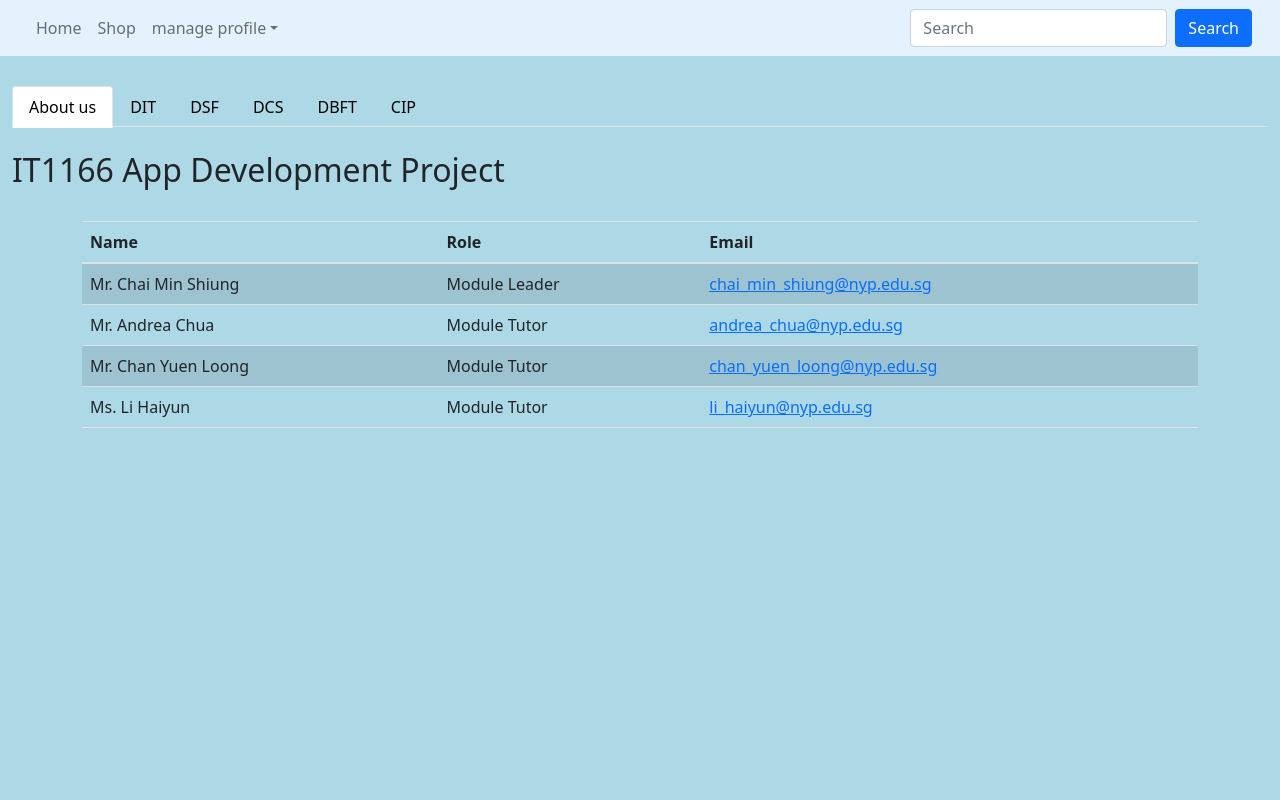
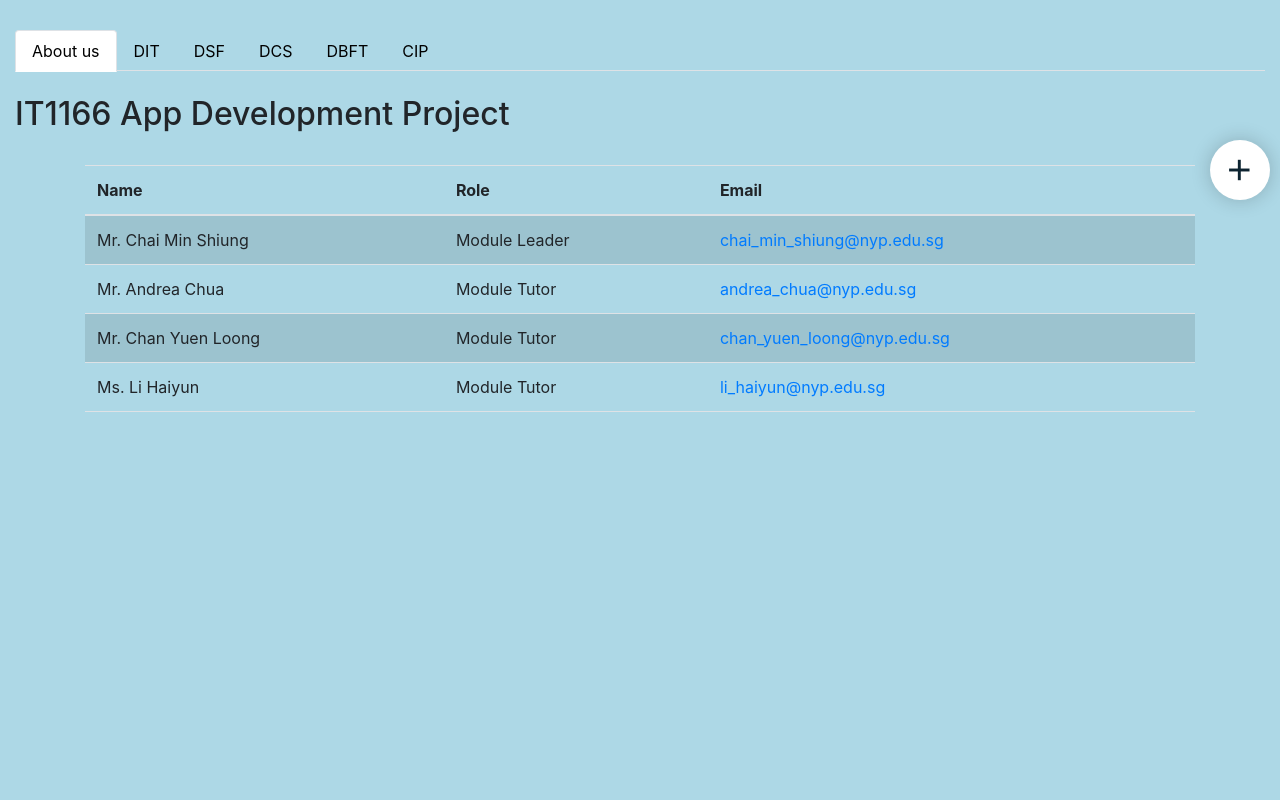
Before and after one commit to rueyhow/appDev, a Flask app: template template/contactus.html in a window 1280 px wide. Run offline with Flask 2, Linux system fonts and the light colour scheme; the template is opened without the code that fills it, so the values that code supplies are empty; some libraries are stand-ins or nearby versions.

Commit message:
updated 17/1/2022

```diff
--- a/__init__.py
+++ b/__init__.py
@@ -11,9 +11,9 @@ from wtforms.validators import InputRequired , Email , Length
 from flask_bootstrap import Bootstrap as b
 import shelve
 from forms import CreateUserForm , ExistingMember
-from flask_sqlalchemy import SQLAlchemy
+from flask_sqlalchemy import SQLAlchemy , inspect
 from sqlalchemy import Column , String , Integer
-from datetime import datetime, timedelta
+from datetime import date
 import uuid as uuid
 import sys
 from werkzeug.security import generate_password_hash , check_password_hash
@@ -92,15 +92,18 @@ class User(UserMixin,db.Model):
     email = db.Column(db.String(50))
     password = db.Column(db.String(80))
     gender = db.Column(db.String(6))
-    phone_number = db.Column(db.Integer() , unique = True)
+    phone_number = db.Column(db.Integer() , unique = False)
     profile_pic = db.Column(db.LargeBinary, nullable= True , default = ICON)
     base64 = db.Column(db.String(64) , nullable = True , default = base )
+    date = db.Column(db.String(10) , unique = False , nullable = False)
 
-# def save_image(profile_pic):
-#     f_text = os.path.splitext(profile_pic.filename)
-#     picture_fn = str(uuid.uuid1()) + str(f_text)
-#     picture_path = os.path.join(app.root_path + 'static/profilepics/' + str(picture_fn))
-#     return picture_fn
+
+# table = inspect(User)
+# for column in table.c:
+#     print(column.name)
+# row = User.query.get('username')
+# print(row)
+
 
 @login_manager.user_loader
 def loaded(id_user):
@@ -112,10 +115,15 @@ def Home_Page():
     if form2.validate_on_submit():
         hash = generate_password_hash(form2.password.data , method = 'sha256')
         user_ID = int(id(form2.username.data))
-        new_user = User(username = form2.username.data , email = form2.email.data , password = hash , gender = form2.gender.data , id = user_ID , phone_number = form2.phone_number.data)
-        db.session.add(new_user)
-        db.session.commit()
-        return '<h1> New user has been added! </h1>'
+        user_by_name = User.query.filter_by(username=form2.username.data).first()
+        if user_by_name:
+            return '<h1> Username taken </h1>'
+        else:
+            today = date.today()
+            new_user = User(username = form2.username.data , email = form2.email.data , password = hash , gender = form2.gender.data , id = user_ID , phone_number = form2.phone_number.data , date = today.strftime("%d/%m/%Y"))
+            db.session.add(new_user)
+            db.session.commit()
+            return '<h1> New user has been added! </h1>'
     forms = ExistingMember()
     if forms.validate_on_submit():
         user = User.query.filter_by(username = forms.username.data).first()
@@ -123,7 +131,8 @@ def Home_Page():
             if check_password_hash(user.password , forms.password.data):
                 login_user(user , remember = forms.remember.data)
                 return render_template('index.html' , form1 = form2 , form = forms)
-            return '<h1> Invalid username or password </h1>'
+            return '<h1> Invalid password </h1>'
+        return '<h1> Invalid username</h1>'
         # return '<h1>' + form1.username.data + " " + form1.password.data + "</h1>"
     return render_template('index.html' , form1 = form2 , form = forms)
 
@@ -141,10 +150,23 @@ def logout():
     flash('You have been logged out')
     return redirect('/')
 
+# @app.route('/delete')
+# def delete():
+#     user_to_delete = User.query.filter_by(username = current_user.username).first()
+#     form = CreateUserForm()
+#     users_table = User.query.all()
+#     try:
+#         db.session.delete(user_to_delete)
+#         db.session.commit()
+#         flash('User has been deleted')
+#     except:
+#         return redirect('/')
+
 @app.route('/dashboard/dist/dash.html' , methods = ['POST' , 'GET'])
 def dash():
     form = CreateUserForm()
     name_to_update = User.query.get(current_user.id)
+    users_table = User.query.all()
     if request.method == 'POST':
         # UPDATING USER INFORMATION
         name_to_update.username = request.form['username']
@@ -162,12 +184,13 @@ def dash():
         try:
             db.session.commit()
             flash('User updated successfully')
-            return render_template('dashboard/dist/dash.html' , name_to_update = name_to_update , form = form , profile_pic = base64_message)
+            return render_template('dashboard/dist/dash.html' , name_to_update = name_to_update , form = form , profile_pic = base64_message , users_table = users_table)
         except:
             flash('error')
-            return render_template('dashboard/dist/dash.html' , name_to_update = name_to_update , form = form , profile_pic = base64_message)
+            return render_template('dashboard/dist/dash.html' , name_to_update = name_to_update , form = form , profile_pic = base64_message , users_table = users_table)
     else:
-        return render_template('dashboard/dist/dash.html' , name_to_update = name_to_update , form = form)
+        return render_template('dashboard/dist/dash.html' , name_to_update = name_to_update , form = form , users_table = users_table)
+
 
 
 @app.route('/sp/shopping/dist/index2.html')
@@ -176,6 +199,7 @@ def shopping():
 @app.route('/index.html')
 def home():
     return render_template('index.html')
+
 if __name__ == '__main__':
     os.environ['FLASK_ENV'] = 'development'
     db.create_all()
--- /dev/null
+++ b/static/css/navbar.css
@@ -0,0 +1,72 @@
+*{
+    margin: 0;
+    padding: 0;
+    box-sizing: border-box;
+  }
+  body{
+    height: 100vh;
+    background: #17a2b8;
+    overflow: hidden;
+  }
+  nav{
+    position: absolute;
+    top: 20px;
+    right: 0;
+    width: 80px;
+    height: 300px;
+    display: flex;
+    align-items: center;
+    justify-content: center;
+    cursor: grab;
+  }
+  nav .nav-content{
+    display: flex;
+    align-items: center;
+    justify-content: center;
+    transform: rotate(-45deg);
+  }
+  .nav-content .toggle-btn,
+  .nav-content span a{
+    height: 60px;
+    width: 60px;
+    background: #fff;
+    display: flex;
+    align-items: center;
+    justify-content: center;
+    border-radius: 50%;
+    box-shadow: 0 0 20px rgba(0,0,0,0.2);
+  }
+  .nav-content .toggle-btn{
+    font-size: 35px;
+    color: #0e2431;
+    z-index: 100;
+    cursor: pointer;
+    transform: rotate(-225deg);
+    transition: all 0.6s ease;
+  }
+  nav.open .toggle-btn{
+    transform: rotate(0deg);
+  }
+  .nav-content span{
+    position: absolute;
+    transition: all 0.6s ease;
+    opacity: 0;
+  }
+  nav.open .nav-content span{
+    transform: rotate(calc(var(--i) * (360deg/8))) translateY(120px);
+    opacity: 1;
+  }
+  .nav-content span a{
+    text-decoration: none;
+    transform: rotate(45deg);
+  }
+  .nav-content span a i{
+    font-size: 24px;
+    color: #0e2431;
+    transform: rotate(calc(var(--i) * (360deg/ -8)));
+    opacity: 0.8;
+    transition: 0.2s;
+  }
+  .nav-content span a:hover i{
+    opacity: 1;
+  }
--- a/template/includes/_navbar.html
+++ b/template/includes/_navbar.html
@@ -1,44 +1,75 @@
 <!DOCTYPE html>
+<!-- Coding by CodingLab | www.codinglabweb.com-->
 <html lang="en">
 <head>
-  <title>Bootstrap Example</title>
-  <meta charset="utf-8">
-  <meta name="viewport" content="width=device-width, initial-scale=1">
-  <link href="https://cdn.jsdelivr.net/npm/bootstrap@5.1.3/dist/css/bootstrap.min.css" rel="stylesheet">
-  <script src="https://cdn.jsdelivr.net/npm/bootstrap@5.1.3/dist/js/bootstrap.bundle.min.js"></script>
+  <meta charset="UTF-8">
+  <meta name="viewport" content="width=device-width, initial-scale=1.0">
+  <!--<title> Draggable Navigation Menu | Codinglab</title>-->
+  <link href="{{ url_for('static', filename='css/navbar.css') }}" rel="stylesheet">
+  <!-- Boxicons CSS -->
+  <link href='https://unpkg.com/boxicons@2.1.1/css/boxicons.min.css' rel='stylesheet'>
 </head>
 <body>
+  <nav>
+    <div class="nav-content">
+      <div class="toggle-btn">
+        <i class='bx bx-plus'></i>
+      </div>
+      <span style="--i:1;">
+        <a href="#"><i class='bx bxs-home'></i></a>
+      </span>
+      <span style="--i:2;">
+        <a href="#"><i class='bx bxs-camera'></i></a>
+      </span>
+      <span style="--i:3;">
+        <a href="#"><i class='bx bxs-alarm' ></i></a>
+      </span>
+      <span style="--i:4;">
+        <a href="#"><i class='bx bxs-map' ></i></a>
+      </span>
+      <span style="--i:5;">
+        <a href="#"><i class='bx bxs-cog' ></i></a>
+      </span>
+    </div>
+  </nav>
 
-<nav class="navbar navbar-expand-sm navbar-light" style="background-color: #e3f2fd;">
-  <div class="container-fluid">
-    <button class="navbar-toggler" type="button" data-bs-toggle="collapse" data-bs-target="#mynavbar">
-      <span class="navbar-toggler-icon"></span>
-    </button>
-    <div class="collapse navbar-collapse" id="mynavbar">
-      <ul class="navbar-nav me-auto">
-        <li class="nav-item">
-          <a class="nav-link" href="javascript:void(0)">Home</a>
-        </li>
-        <li class="nav-item">
-          <a class="nav-link" href="javascript:void(0)">Shop</a>
-        </li>
-        <li class="nav-item dropdown">
-          <a class="nav-link dropdown-toggle" href="#" role="button" data-bs-toggle="dropdown">manage profile</a>
-          <ul class="dropdown-menu">
-            <li><a class="dropdown-item" href="#">Logout</a></li>
-            <li><a class="dropdown-item" href="#">Login</a></li>
-            <li><a class="dropdown-item" href="#">Sign up</a></li>
-          </ul>
-        </li>
-      </ul>
-      <form class="d-flex">
-        <input class="form-control me-2" type="text" placeholder="Search">
-        <button class="btn btn-primary" type="button">Search</button>
-      </form>
-    </div>
-  </div>
-</nav>
+  <script>
 
+  // getting HTML elements
+  const nav = document.querySelector("nav"),
+        toggleBtn = nav.querySelector(".toggle-btn");
+
+    toggleBtn.addEventListener("click" , () =>{
+      nav.classList.toggle("open");
+    });
+
+  // js code to make draggable nav
+  function onDrag({movementY}) { //movementY gets mouse vertical value
+    const navStyle = window.getComputedStyle(nav), //getting all css style of nav
+          navTop = parseInt(navStyle.top), // getting nav top value & convert it into string
+          navHeight = parseInt(navStyle.height), // getting nav height value & convert it into string
+          windHeight = window.innerHeight; // getting window height
+
+    nav.style.top = navTop > 0 ? `${navTop + movementY}px` : "1px";
+    if(navTop > windHeight - navHeight){
+      nav.style.top = `${windHeight - navHeight}px`;
+    }
+  }
+
+  //this function will call when user click mouse's button and  move mouse on nav
+  nav.addEventListener("mousedown", () =>{
+    nav.addEventListener("mousemove", onDrag);
+  });
+
+  //these function will call when user relase mouse button and leave mouse from nav
+  nav.addEventListener("mouseup", () =>{
+    nav.removeEventListener("mousemove", onDrag);
+  });
+  nav.addEventListener("mouseleave", () =>{
+    nav.removeEventListener("mousemove", onDrag);
+  });
+
+  </script>
 
 </body>
 </html>
--- a/template/index.html
+++ b/template/index.html
@@ -56,6 +56,9 @@ Login
                 </div>
             </div>
         </nav>
+
+        <!-- test navbar -->
+
         <!-- log in modal -->
         {% if not current_user.is_authenticated %}
         <div class="modal fade" id="staticBackdrop1" data-bs-backdrop="static" data-bs-keyboard="false" tabindex="-1" aria-labelledby="staticBackdropLabel" aria-hidden="true">
```
Also changed, not shown: template/dashboard/dist/dash.html (+25 -11 lines), login.db, static/images/profilepics/jm.jpg (added).
